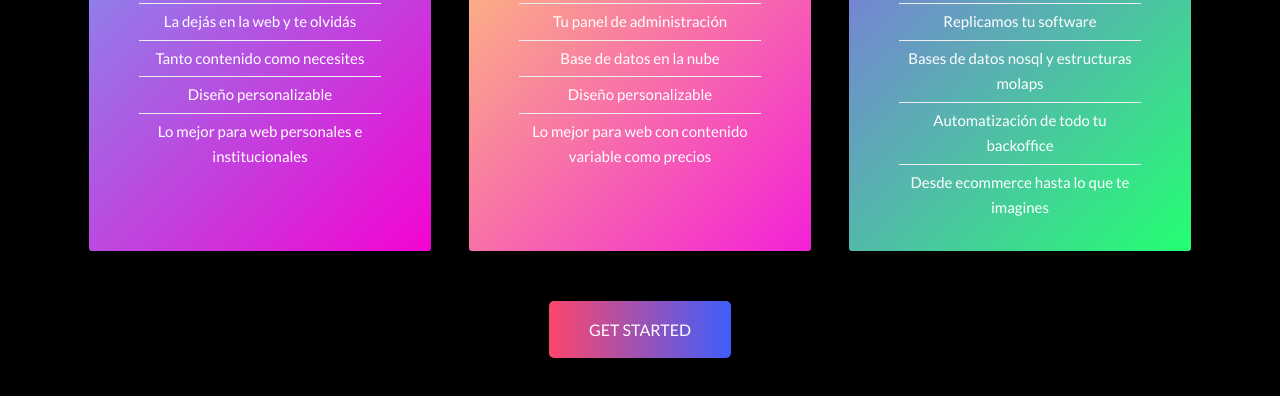
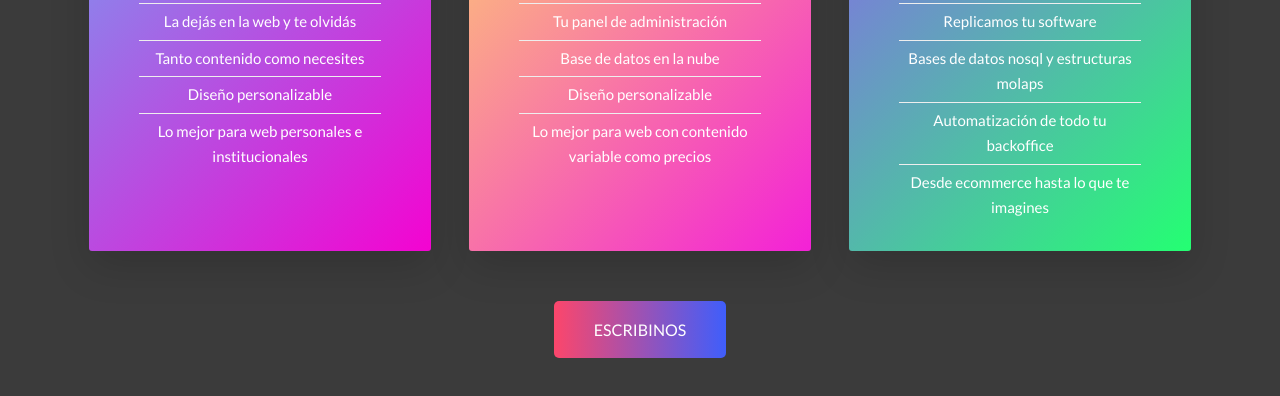
Before and after one commit to bcmfranco/split, a plain HTML site: page index.html in a window 1280 px wide. Shown: the part 418-814 px from the top of the page. Drawn offline with Linux system fonts and the light colour scheme.

Commit message:
Add whatsapp web

```diff
--- a/index.html
+++ b/index.html
@@ -120,7 +120,14 @@
       </div>
 
       <div class="u-center-text u-margin-top-huge">
-        <a href="#" class="btn btn--green">Get Started</a>
+        <a class="btn btn--green" href="https://api.whatsapp.com/send?
+            phone=3413690080&
+            text=Hola!%20Me%20gustaría%20hacer%20mi%20web.">
+            ESCRIBINOS
+        </a>
+
+
+
       </div>
     </section>
   </body>
--- a/styles/styles.css
+++ b/styles/styles.css
@@ -20,7 +20,7 @@
     font-weight: 400;
     line-height: 1.7;
     color: #fff;
-    background: #000;
+    background: #3b3b3b;
   }
 
 
@@ -117,7 +117,7 @@ body {
 }
 
 .section-plans {
-    background-color: #000;
+    background-color: #3b3b3b;
     padding: 4rem 0 4rem 0;
 }
 
@@ -303,10 +303,6 @@ body {
     float: left;
 }
 
-.row [class^="col-"]:not(:last-child) {
-    /* margin-right: 6rem; */
-}
-
 .row .col-1-of-3 {
     width: 90%;
     margin: auto;
@@ -322,4 +318,4 @@ body {
     .card{
         margin: 20px;
     }
-}
+  }
```
